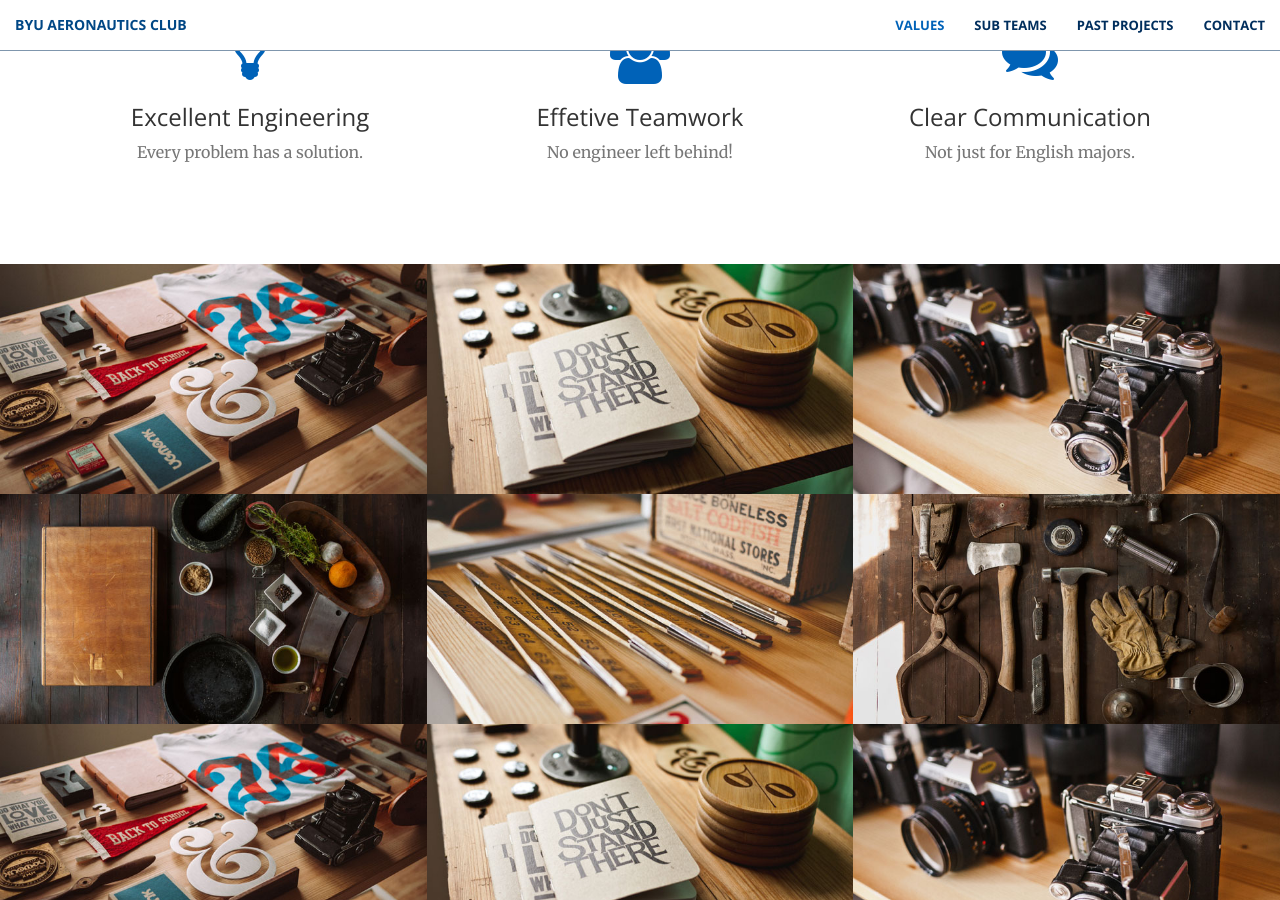
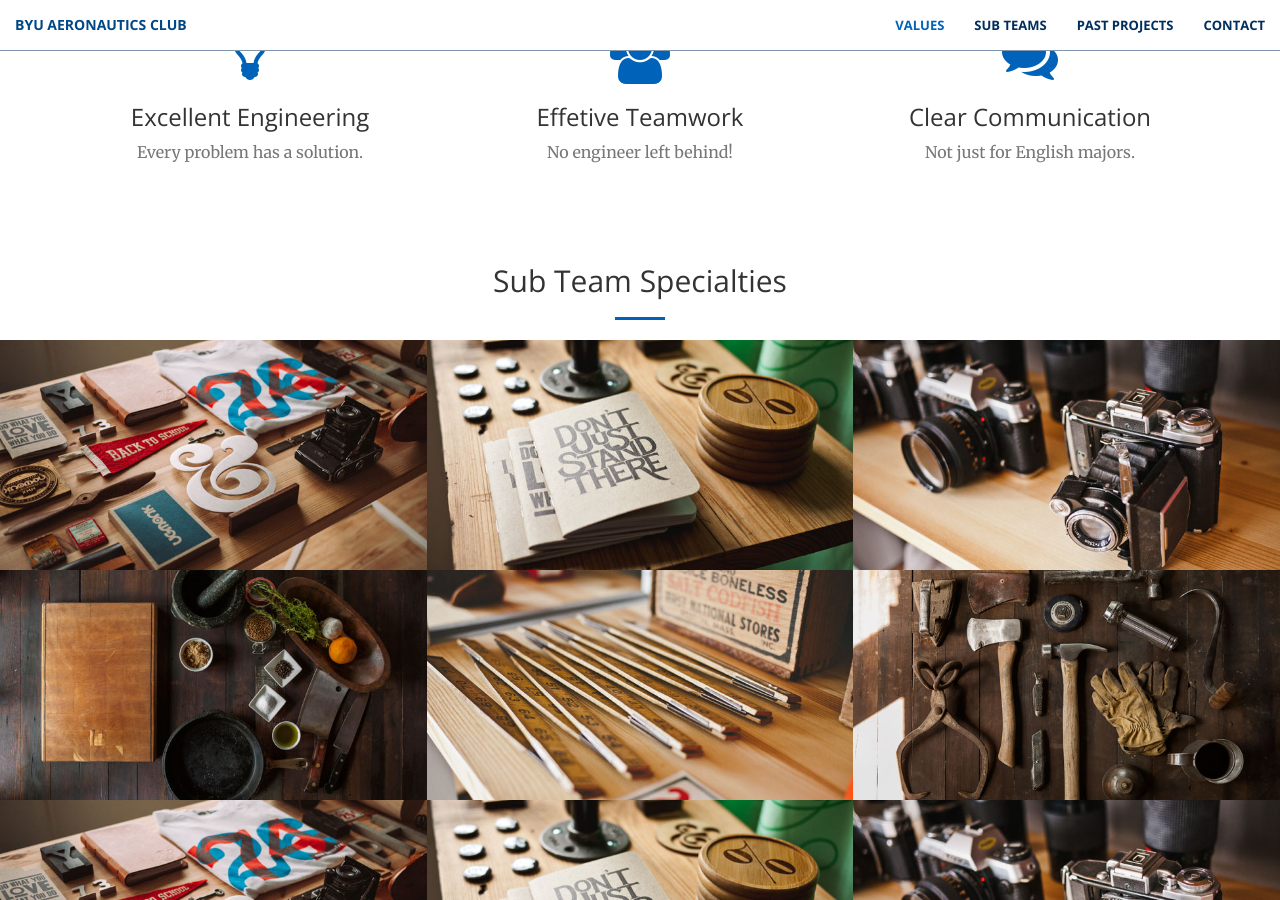
Before and after one commit to BYU-Aeronautics-Club/DBF, a Jekyll site: the page built from index.html, in a window 1280 px wide and 900 px high, scrolled down 1068 px. Built offline with Jekyll 4.4.1, drawn with Linux system fonts in a browser that asks for light colours.

Commit message:
attempt to add title to subteam spot

```diff
--- a/_includes/subteams.html
+++ b/_includes/subteams.html
@@ -1,4 +1,12 @@
 <section class="no-padding" id="subteams">
+    <div class="container">
+        <div class="row">
+            <div class="col-lg-12 text-center">
+                <h2 class="section-heading">Sub Team Specialties</h2>
+                <hr class="primary">
+            </div>
+        </div>
+    </div>
     <div class="container-fluid">
         <div class="row no-gutter">
             <div class="col-lg-4 col-sm-6">
```
